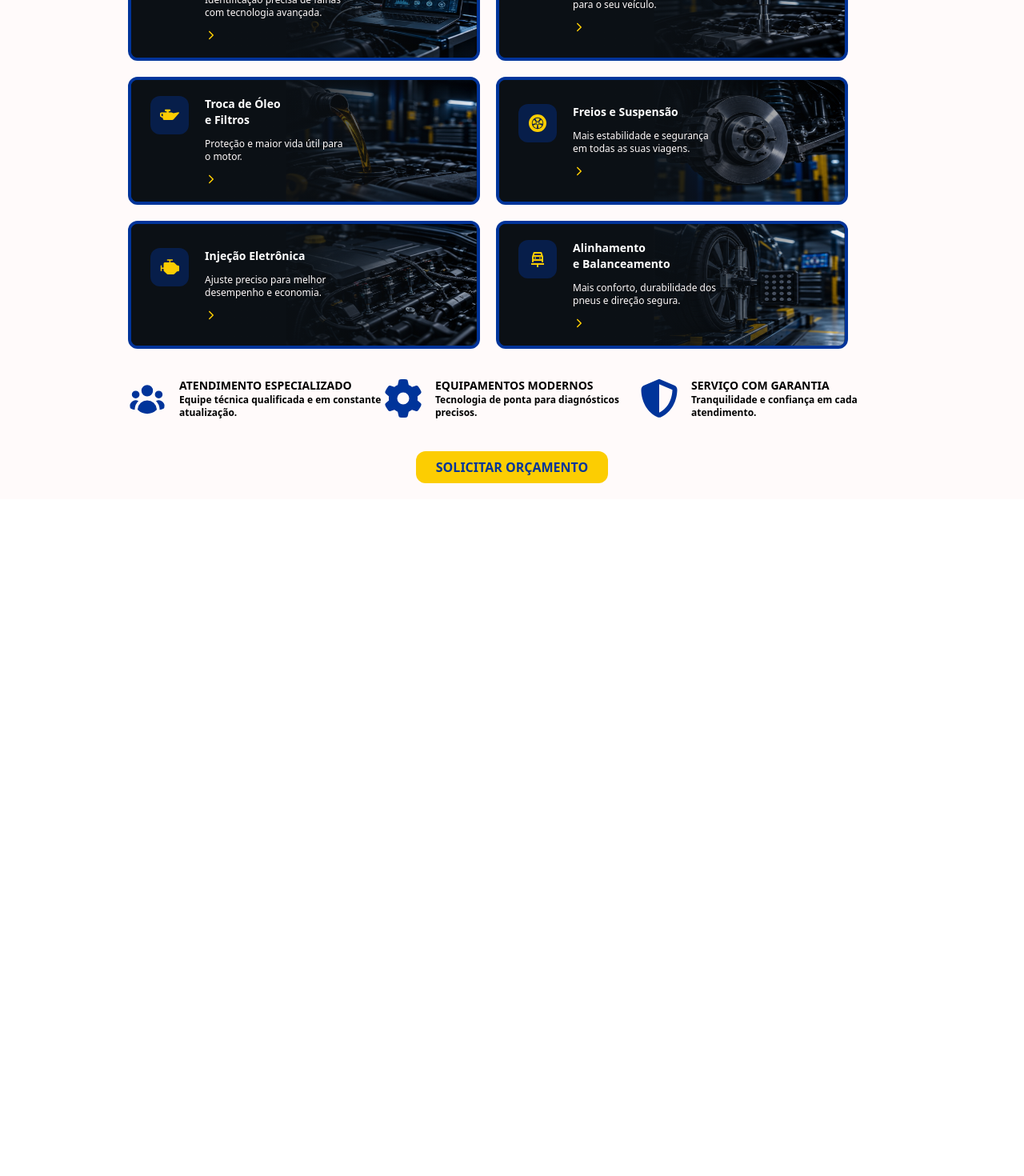
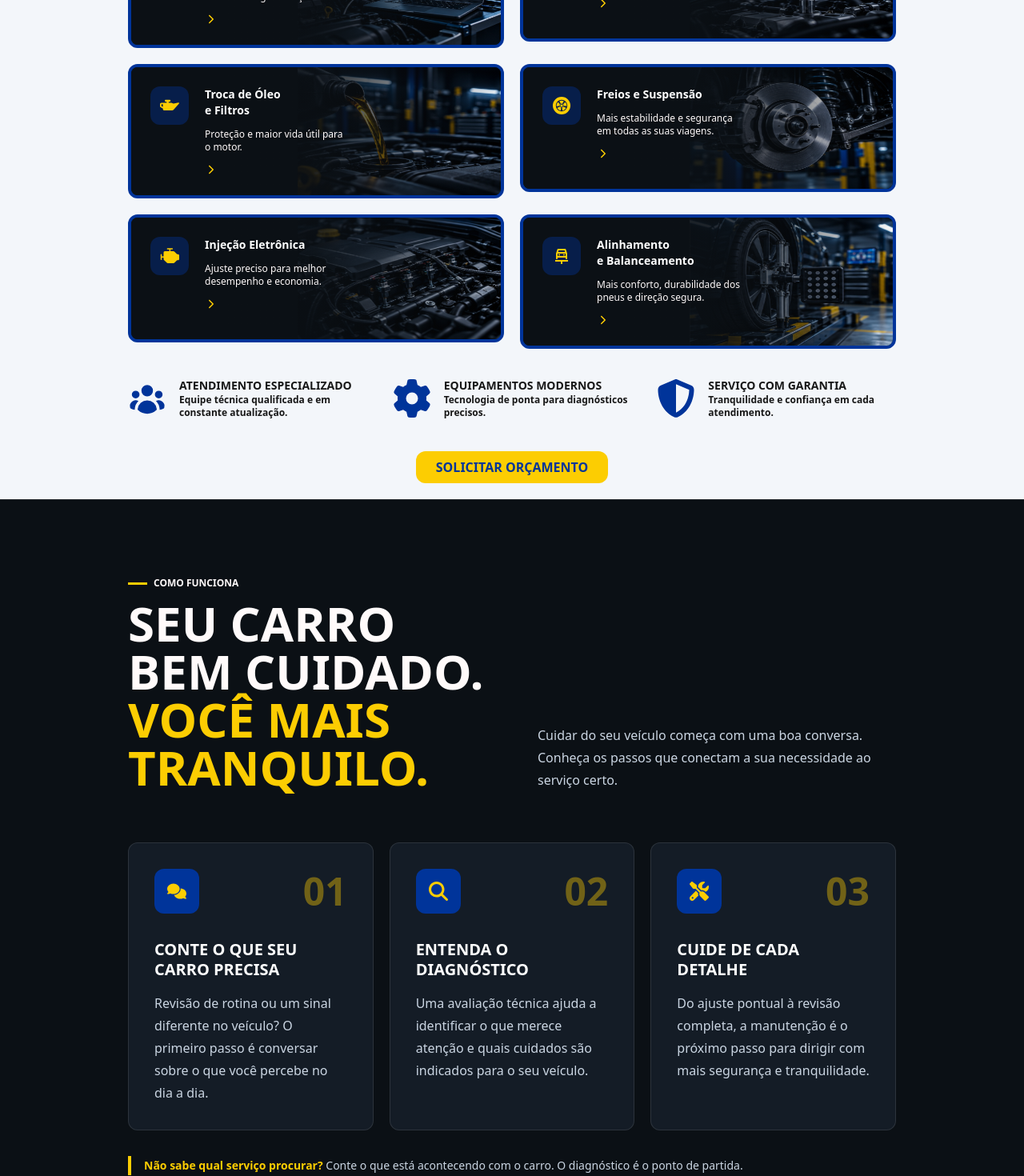
Before and after one commit to Thiago87dev/aj-uniao, a Next.js app: page / in a window 1280 px wide. Shown: the part 1200-2670 px from the top of the page at 80% size. Before the commit the page ends 1824 px from the top, so only its background shows below. Built offline with nearby package versions, Linux system fonts and the light colour scheme.

Commit message:
como funciona

```diff
--- /dev/null
+++ b/app/components/como-funciona/ComoFunciona.tsx
@@ -0,0 +1,70 @@
+import { FaComments, FaMagnifyingGlass, FaScrewdriverWrench } from 'react-icons/fa6';
+
+const etapas = [
+  {
+    numero: '01',
+    titulo: 'Conte o que seu carro precisa',
+    texto: 'Revisão de rotina ou um sinal diferente no veículo? O primeiro passo é conversar sobre o que você percebe no dia a dia.',
+    icon: FaComments,
+  },
+  {
+    numero: '02',
+    titulo: 'Entenda o diagnóstico',
+    texto: 'Uma avaliação técnica ajuda a identificar o que merece atenção e quais cuidados são indicados para o seu veículo.',
+    icon: FaMagnifyingGlass,
+  },
+  {
+    numero: '03',
+    titulo: 'Cuide de cada detalhe',
+    texto: 'Do ajuste pontual à revisão completa, a manutenção é o próximo passo para dirigir com mais segurança e tranquilidade.',
+    icon: FaScrewdriverWrench,
+  },
+];
+
+const ComoFunciona = () => {
+  return (
+    <section
+      id='como-funciona'
+      aria-labelledby='como-funciona-titulo'
+      className='border-t border-white/10 bg-[#0b1015] px-5 py-16 text-foreground sm:px-10 lg:px-16 xl:px-40 lg:py-24'
+    >
+      <div className='flex flex-col gap-6 xl:flex-row xl:items-end xl:justify-between xl:gap-16'>
+        <div className='min-w-0 max-w-2xl'>
+          <p className='mb-3 text-xs font-semibold uppercase'>
+            <span aria-hidden='true' className='mr-2 inline-block h-0.75 w-6 bg-secondary align-middle' />
+            Como funciona
+          </p>
+          <h2 id='como-funciona-titulo' className='text-3xl min-[400px]:text-4xl font-black uppercase sm:text-5xl lg:text-6xl lg:leading-15'>
+            Seu carro bem cuidado.<br />
+            <span className='text-secondary'>Você mais tranquilo.</span>
+          </h2>
+        </div>
+        <p className='max-w-md leading-7 text-slate-300'>
+          Cuidar do seu veículo começa com uma boa conversa. Conheça os passos que conectam a sua necessidade ao serviço certo.
+        </p>
+      </div>
+
+      <ol className='mt-12 grid gap-5 lg:mt-16 lg:grid-cols-3'>
+        {etapas.map(({ numero, titulo, texto, icon: Icon }) => (
+          <li key={numero} className='rounded-xl min-w-0 border border-white/10 bg-[#141c26] p-5 sm:p-8'>
+            <div className='mb-8 flex items-center justify-between'>
+              <span aria-hidden='true' className='flex size-14 items-center justify-center rounded-xl bg-primary'>
+                <Icon className='size-6 text-secondary' />
+              </span>
+              <span aria-hidden='true' className='text-5xl font-black text-secondary/40'>{numero}</span>
+            </div>
+            <h3 className='max-w-64 text-xl font-black uppercase leading-tight text-white'>{titulo}</h3>
+            <p className='mt-4 leading-7 text-slate-300'>{texto}</p>
+          </li>
+        ))}
+      </ol>
+
+      <p className='mt-8 border-l-4 border-secondary pl-4 text-sm leading-6 text-slate-300'>
+        <strong className='font-semibold text-secondary'>Não sabe qual serviço procurar?</strong>{' '}
+        Conte o que está acontecendo com o carro. O diagnóstico é o ponto de partida.
+      </p>
+    </section>
+  );
+};
+
+export default ComoFunciona;
--- a/app/components/geral/Button.tsx
+++ b/app/components/geral/Button.tsx
@@ -4,7 +4,7 @@ interface ButtonProps {
 
 const Button = ({title}: ButtonProps) => {
   return (
-    <button className='bg-secondary text-primary w-60 rounded-xl px-4 py-2 font-black uppercase cursor-pointer hover:bg-secondary/88 hover:text-primary/88 active:scale-98'>
+    <button className='bg-secondary text-primary w-60 max-w-full rounded-xl px-4 py-2 font-black uppercase cursor-pointer hover:bg-secondary/88 hover:text-primary/88 active:scale-98'>
       {title}
     </button>
   );
--- a/app/components/hero/Hero.tsx
+++ b/app/components/hero/Hero.tsx
@@ -2,15 +2,15 @@ import Button from "../geral/Button";
 
 const Hero = () => {
   return (
-    <div className='relative min-h-screen lg:px-40'>
+    <section id='inicio' aria-labelledby='inicio-titulo' className='relative min-h-screen lg:px-16 xl:px-40'>
       <div
         className='absolute inset-0 bg-cover bg-center bg-no-repeat'
         style={{ backgroundImage: "url('img/hero/Gemini_Generated_Image_8sc9ab8sc9ab8sc9.jpg')" }}
       />
       <div className='absolute inset-0 bg-linear-to-r from-black via-black/90 lg:via-black/60 to-transparent' />
-      <div className='relative z-10 flex h-screen items-center'>
-        <div className='text-white flex flex-col sm:w-8/12 md:w-[80%] lg:w-4/5 xl:w-3/6 gap-10 px-10'>
-          <h1 className='text-4xl sm:text-5xl lg:text-6xl font-black lg:leading-15 uppercase'>
+      <div className='relative z-10 flex min-h-screen items-center py-16'>
+        <div className='text-white flex flex-col w-full min-w-0 sm:w-8/12 md:w-[80%] lg:w-4/5 xl:w-3/6 gap-8 px-5 sm:gap-10 sm:px-10'>
+          <h1 id='inicio-titulo' className='text-3xl min-[400px]:text-4xl sm:text-5xl lg:text-6xl font-black lg:leading-15 uppercase'>
             Cuidados automotivos de alta precisão
           </h1>
           <p className='text-lg'>
@@ -19,7 +19,7 @@ const Hero = () => {
           <Button title="agendar revisão"/>
         </div>
       </div>
-    </div>
+    </section>
   );
 };
 export default Hero;
--- a/app/components/servicos/ServicoCard.tsx
+++ b/app/components/servicos/ServicoCard.tsx
@@ -13,10 +13,10 @@ interface ServicoCardProps {
 const ServicoCard = ({ title, title2, text, icon:Icon, img }: ServicoCardProps) => {
   return (
     <div>
-      <div className='group relative  border-primary border-4 lg:w-110 sm:80 w-70 lg:h-40 h-35 rounded-xl overflow-hidden bg-[#0b1015]'>
+      <div className='group relative  border-primary border-4 w-full min-h-40 rounded-xl overflow-hidden bg-[#0b1015]'>
         <div className='absolute inset-y-0 right-0 w-[55%] group-hover:scale-110 transition-transform duration-300'>
           <Image
-            alt='Diagnostico Computadorizado'
+            alt={title}
             src={img}
             fill
             sizes='242px'
@@ -25,12 +25,12 @@ const ServicoCard = ({ title, title2, text, icon:Icon, img }: ServicoCardProps)
         </div>
 
         <div className='absolute inset-0 bg-linear-to-r from-[#0b1015] via-[#0b1015]/90 to-transparent' />
-        <div className='relative z-10 flex h-full items-center p-6'>
-          <div className='flex items-start gap-5'>
+        <div className='relative z-10 flex h-full items-center p-4 sm:p-6'>
+          <div className='flex min-w-0 items-start gap-3 sm:gap-5'>
             <div className='flex size-12 shrink-0 items-center justify-center rounded-xl bg-primary/40'>
               <Icon className='size-6 text-secondary' />
             </div>
-            <div className='max-w-45'>
+            <div className='min-w-0 max-w-45'>
               <h3 className='text-sm font-semibold text-white'>
                 {title} <br /> {title2}
               </h3>
--- a/app/components/servicos/ServicoInfo.tsx
+++ b/app/components/servicos/ServicoInfo.tsx
@@ -8,7 +8,7 @@ interface ServicoInfoProps {
 
 const ServicoInfo = ({ title, text, icon: Icon }: ServicoInfoProps) => {
   return (
-    <div className='flex gap-4 items-center w-60 sm:w-80'>
+    <div className='flex gap-4 items-center w-full max-w-80 min-w-0'>
       <div className='flex size-10 sm:size-12 shrink-0 items-center justify-center rounded-xl'>
         <Icon className='size-10 sm:size-12 text-primary' />
       </div>
--- a/app/components/servicos/Servicos.tsx
+++ b/app/components/servicos/Servicos.tsx
@@ -5,12 +5,12 @@ import Button from '../geral/Button';
 
 const Servicos = () => {
   return (
-    <div className='bg-foreground min-h-screen px-10 lg:px-40 pt-10 flex flex-col gap-5   pb-5'>
-      <div className='flex flex-col gap-3 xl:w-2/5 w-full'>
-        <h3 className='uppercase text-xs font-semibold'>
-          <span className='text-center  w-6 h-0.75 bg-secondary inline-block align-middle mr-2'></span>nossos serviços
-        </h3>
-        <h2 className='text-4xl sm:text-5xl lg:text-6xl font-black lg:leading-15 uppercase'>
+    <section id='servicos' aria-labelledby='servicos-titulo' className='bg-[#f3f6fa] text-background min-h-screen px-5 sm:px-10 lg:px-16 xl:px-40 pt-10 flex flex-col gap-5   pb-5'>
+      <div className='flex flex-col gap-3 max-w-2xl w-full min-w-0'>
+        <p className='uppercase text-xs font-semibold'>
+          <span aria-hidden='true' className='text-center  w-6 h-0.75 bg-secondary inline-block align-middle mr-2'></span>nossos serviços
+        </p>
+        <h2 id='servicos-titulo' className='text-[1.75rem] min-[400px]:text-4xl sm:text-5xl lg:text-6xl font-black lg:leading-15 uppercase'>
           serviços <span className='text-primary'>especializados</span>
         </h2>
         <p>
@@ -18,14 +18,14 @@ const Servicos = () => {
           uma equipe especializada e equipamentos de última geração.
         </p>
       </div>
-      <div className='flex gap-5 flex-wrap justify-center xl:justify-start'>
+      <div className='grid grid-cols-1 gap-5 md:grid-cols-2'>
         {conteudoCard.map(item => (
-          <div key={item.id}>
+          <div key={item.id} className='min-w-0'>
             <ServicoCard title={item.title} title2={item.title2} text={item.text} icon={item.icon} img={item.img} />
           </div>
         ))}
       </div>
-      <div className='flex justify-center xl:justify-around mt-4 flex-wrap flex-col xl:flex-row items-center xl:items-start gap-8 xl:gap-0 w-full'>
+      <div className='mt-4 grid w-full grid-cols-1 gap-8 justify-items-center lg:grid-cols-3 lg:items-start'>
         {conteudoInfo.map(item => (
           <ServicoInfo key={item.id} icon={item.icon} title={item.title} text={item.text} />
         ))}
@@ -33,7 +33,7 @@ const Servicos = () => {
       <div className='flex justify-center mt-5'>
         <Button title='Solicitar orçamento' />
       </div>
-    </div>
+    </section>
   );
 };
 export default Servicos;
--- a/app/page.tsx
+++ b/app/page.tsx
@@ -1,3 +1,4 @@
+import ComoFunciona from './components/como-funciona/ComoFunciona';
 import Hero from './components/hero/Hero';
 import Servicos from './components/servicos/Servicos';
 
@@ -6,6 +7,7 @@ export default function Home() {
     <div>
       <Hero />
       <Servicos/>
+      <ComoFunciona />
     </div>
   );
 }
```
